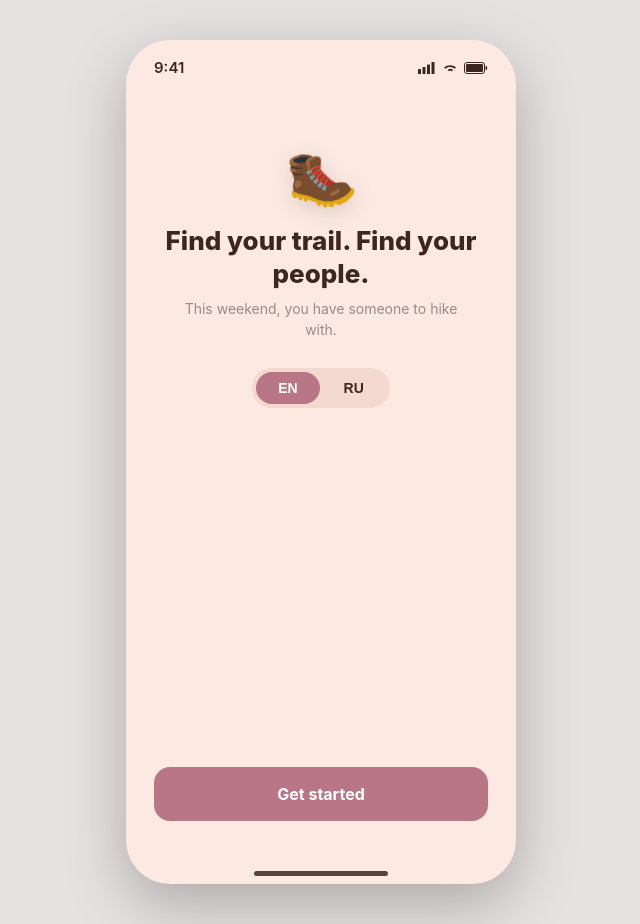
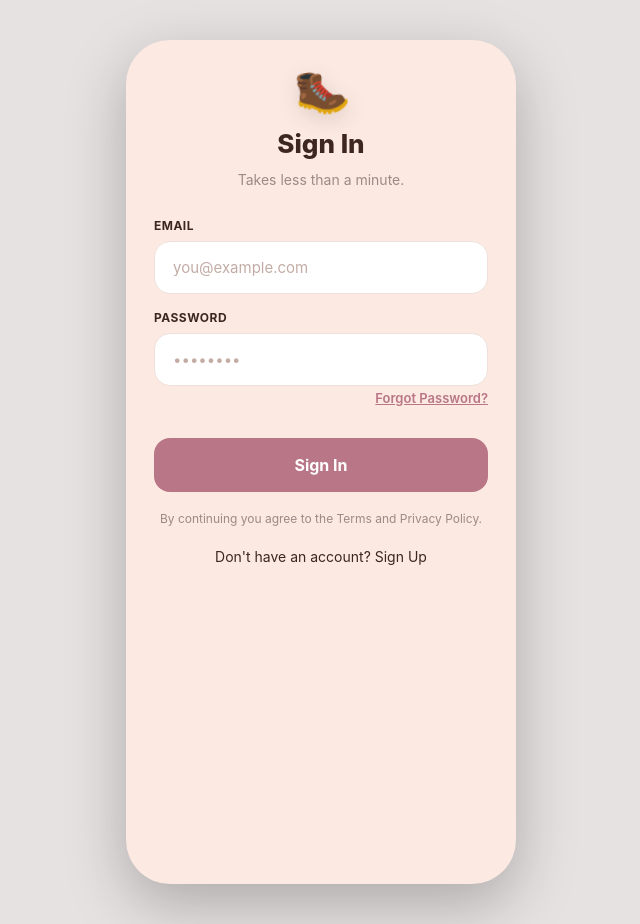
Before and after one commit to abykdev/hiking, a React (Vite) app: page / in a window 1280 px wide. Both pictures are taken after a click on the button "Get started". Shown: the whole page, without its empty margins (319-959 px from the left). Built offline with nearby package versions, Linux system fonts and the light colour scheme.

Commit message:
signin screen

```diff
--- a/src/App.jsx
+++ b/src/App.jsx
@@ -1,12 +1,31 @@
 import { useState } from 'react'
+import { useAuth } from './components/auth/AuthContext'
 import './App.css'
 import OnboardingScreen from './components/OnboardingScreen.jsx'
-
+import SignInScreen from './components/SignInScreen.jsx'
+const screens = {
+  "onboarding": OnboardingScreen,
+  "signin": SignInScreen,
+}
 function App() {
-  const [count, setCount] = useState(0)
-
+  const [screen, setScreen] = useState("onboarding");
+  const CurrentScreen = screens[screen];
+  const [value, setValue] = useState('');
+  const { status } = useAuth();
+  const handleNext = (target) => {
+    // Авторизован → вместо формы сразу успех
+    if (target === 'signin' && status === 'authenticated') {
+      setScreen('success');
+      return;
+    }
+    setScreen(target);
+  };
   return (
-      <OnboardingScreen />
+    <CurrentScreen
+      value={value}
+      onChangeValue={setValue}
+      onNext={handleNext}
+    />
   )
 }
 
--- a/src/components/OnboardingScreen.jsx
+++ b/src/components/OnboardingScreen.jsx
@@ -1,14 +1,12 @@
 import { useState } from 'react';
-
 import { useTranslation } from 'react-i18next';
 
 
-function OnboardingScreen() {
+function OnboardingScreen({ onNext }) {
   const { t, i18n } = useTranslation('onboarding');
-  console.log('current ns:', i18n.options.defaultNS);
-  console.log('language:', i18n.language);
-  console.log('all data:', i18n.store.data);
-  console.log('t:', t('heading'));
+  //console.log('language:', i18n.language);
+  //console.log('all data:', i18n.store.data);
+  //console.log('t:', t('heading'));
   const [lang, setLang] = useState(localStorage.getItem('lang') || 'en');
 
   return (
@@ -38,7 +36,7 @@ function OnboardingScreen() {
           </div>
 
           <div className="bottom-group">
-            <button className="btn btn-primary" type="button">{t('getStarted')}</button>
+            <button className="btn btn-primary" type="button" onClick={() => onNext('signin')}>{t('getStarted')}</button>
           </div>
 
         </div>
--- /dev/null
+++ b/src/components/SignInScreen.jsx
@@ -0,0 +1,67 @@
+import { useState } from 'react';
+import { useTranslation } from 'react-i18next';
+import { useAuth } from './auth/AuthContext'
+
+
+function SignInScreen() {
+    const { t, i18n } = useTranslation('signin');
+    console.log('language:', i18n.language);
+    console.log('all data from SignInScreen:', i18n.store.data);
+    console.log('t:', t('heading'));
+    const [lang, setLang] = useState(localStorage.getItem('lang') || 'en');
+    const [error, setError] = useState(null);
+    const { login } = useAuth();
+    const [email, setEmail] = useState('');
+    const [password, setPassword] = useState('');
+
+    const handleSubmit = async (e) => {
+        if (!value.trim() || loading) return;
+        e.preventDefault();
+        setLoading(true);
+        setError(null);
+
+        try {
+            await login(email, password);
+            // редирект делается автоматически — см. ниже
+        } catch {
+            setError('Неверный email или пароль');
+        } finally {
+            setLoading(false);
+        }
+    };
+    return (
+        <div className="screen">
+
+            <div className="content">
+
+                <div className="boot small">🥾</div>
+                <h1 className="heading">{t('heading')}</h1>
+                <p className="subheading">{t('subheading')}</p>
+                <form className="form" style={{ marginBottom: '20px' }} onSubmit={handleSubmit}>
+                    <div className="field">
+                        <label htmlFor="email">Email</label>
+                        <div className="input-wrap">
+                            <input id="email" value={email} onChange={(e) => setEmail(e.target.value)} type="email" placeholder="you@example.com" />
+                        </div>
+                    </div>
+                    <div className="field">
+                        <label htmlFor="password">Password</label>
+                        <div className="input-wrap">
+                            <input id="password" value={password} type="password" placeholder="••••••••" onChange={(e) => setPassword(e.target.value)} />
+                        </div>
+                        <span className="forgot-link">{t('forgotPassword')}</span>
+                    </div>
+                    <div className="spacer"></div>
+
+                    <div className="bottom-group">
+                        <button className="btn btn-primary" type="button">{t('button')}</button>
+                        <p className="terms">{t('terms')}</p>
+                        <p className="switch-text">{t('switch-text')} <span className="link">{t('signUp')}</span></p>
+                    </div>
+                </form>
+            </div>
+        </div>
+    );
+}
+
+export default SignInScreen;
--- /dev/null
+++ b/src/components/auth/AuthContext.jsx
@@ -0,0 +1,77 @@
+import { createContext, useContext, useState, useEffect } from 'react';
+
+const AuthContext = createContext(null);
+
+export function AuthProvider({ children }) {
+  const [user, setUser] = useState(null);
+  const [token, setToken] = useState(() => localStorage.getItem('token'));
+  const [status, setStatus] = useState('loading'); // 'loading' | 'authenticated' | 'guest'
+
+  // При старте: если есть токен — проверяем его на бэке
+  useEffect(() => {
+    if (!token) {
+      setStatus('guest');
+      return;
+    }
+
+    let cancelled = false;
+
+    fetch('/api/me', {
+      headers: { Authorization: `Bearer ${token}` },
+    })
+      .then((res) => {
+        if (!res.ok) throw new Error('Invalid token');
+        return res.json();
+      })
+      .then((data) => {
+        if (cancelled) return;
+        setUser(data.user);
+        setStatus('authenticated');
+      })
+      .catch(() => {
+        if (cancelled) return;
+        // токен протух или невалиден
+        localStorage.removeItem('token');
+        setToken(null);
+        setUser(null);
+        setStatus('guest');
+      });
+
+    return () => { cancelled = true; };
+  }, [token]);
+
+  const login = async (email, password) => {
+    const res = await fetch('/api/login', {
+      method: 'POST',
+      headers: { 'Content-Type': 'application/json' },
+      body: JSON.stringify({ email, password }),
+    });
+    if (!res.ok) throw new Error('Login failed');
+
+    const data = await res.json();
+    localStorage.setItem('token', data.token);
+    setToken(data.token);
+    setUser(data.user);
+    setStatus('authenticated');
+  };
+
+  const logout = () => {
+    localStorage.removeItem('token');
+    setToken(null);
+    setUser(null);
+    setStatus('guest');
+  };
+
+  return (
+    <AuthContext.Provider value={{ user, token, status, login, logout }}>
+      {children}
+    </AuthContext.Provider>
+  );
+}
+
+export function useAuth() {
+  const ctx = useContext(AuthContext);
+  console.log('useAuth called, ctx:', ctx);
+  if (!ctx) throw new Error('useAuth must be used inside AuthProvider');
+  return ctx;
+}
--- a/src/i18n/index.js
+++ b/src/i18n/index.js
@@ -2,13 +2,14 @@ import i18n from 'i18next';
 import { initReactI18next } from 'react-i18next';
 import enOnboarding from '../locales/en/onboarding.json';
 import ruOnboarding from '../locales/ru/onboarding.json';
-
+import enSignIn from '../locales/en/signin.json';
+import ruSignIn from '../locales/ru/signin.json';
 i18n
   .use(initReactI18next)
   .init({
     resources: {
-      en: { onboarding: enOnboarding },
-      ru: { onboarding: ruOnboarding }
+      en: { onboarding: enOnboarding,signin: enSignIn },
+      ru: { onboarding: ruOnboarding,signin: ruSignIn }
     },
     lng: localStorage.getItem('lang') || 'en',
     fallbackLng: 'en',
--- /dev/null
+++ b/src/locales/en/signin.json
@@ -0,0 +1,10 @@
+{
+    "heading":"Sign In",
+    "subheading":"Takes less than a minute.",
+    "button":"Sign In",
+    "forgotPassword":"Forgot Password?",
+    "rememberMe":"Remember Me",
+    "signUp":"Sign Up",
+    "terms":"By continuing you agree to the Terms and Privacy Policy.",
+    "switch-text":"Don't have an account?"
+}
--- /dev/null
+++ b/src/locales/ru/signin.json
@@ -0,0 +1,10 @@
+{
+    "heading":"Войти",
+    "subheading":"Займет меньше минуты.",
+    "button":"Войти",
+    "forgotPassword":"Забыли пароль?",
+    "rememberMe":"Запомнить меня",
+    "signUp":"Зарегистрироваться",
+    "terms":"Продолжая, вы соглашаетесь с Условиями и Политикой конфиденциальности.",
+    "switch-text":"Нет аккаунта?"
+}
--- a/src/main.jsx
+++ b/src/main.jsx
@@ -1,11 +1,14 @@
 import './i18n';
 import { StrictMode } from 'react'
 import { createRoot } from 'react-dom/client'
+import { AuthProvider } from './components/auth/AuthContext'
 import './styles.css'
 import App from './App.jsx'
 
 createRoot(document.getElementById('root')).render(
   <StrictMode>
-    <App />
+    <AuthProvider>
+      <App />
+    </AuthProvider>
   </StrictMode>,
 )
```
